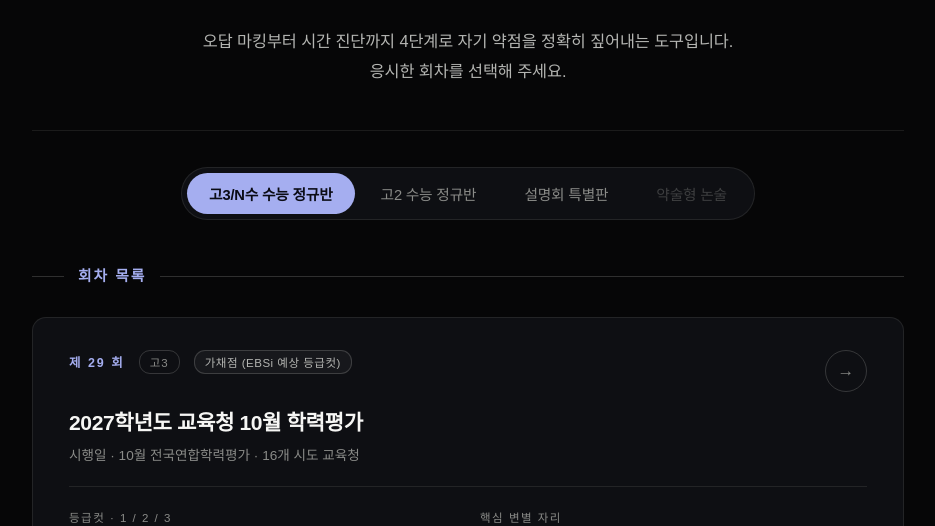
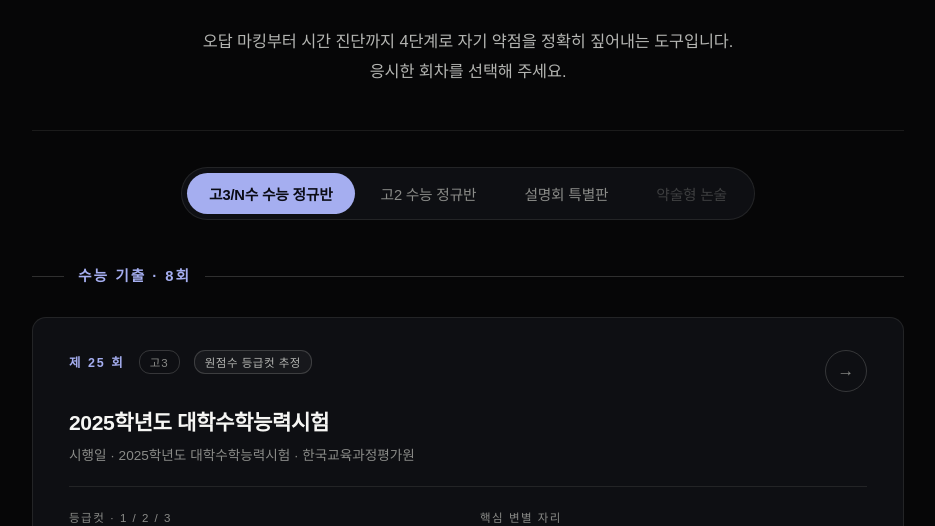
Before and after one commit to oreum1222/oreum-mocksys, a plain HTML site: page index.html in a window 1280 px wide. Shown: the part 274-800 px from the top of the page, without its empty margins (172-1107 px from the left). Drawn offline with Linux system fonts and the light colour scheme; a web font is replaced by a local one.

Commit message:
고3 회차 목록을 수능 기출, 평가원 기출, 학력평가, 사설(실전) 모의고사로 나눔(카드 메타 로드는 id로 찾게)
Co-Authored-By: Claude Opus 5.5 <noreply@anthropic.com>

```diff
--- a/index.html
+++ b/index.html
@@ -66,6 +66,7 @@ body{
 }
 .section-label::before,.section-label::after{content:'';height:1px;background:var(--border-soft);flex:1}
 .section-label::before{flex:0 0 32px}
+.exam-list + .group-label{margin-top:44px}
 
 /* ─── Exam cards (회차 선택) ─── */
 .exam-list{display:grid;gap:20px;grid-template-columns:1fr}
@@ -453,6 +454,21 @@ const COURSES = [
 // 다시 보이게 하려면 false로 바꾸거나 주소 뒤에 ?all=1 을 붙인다. 회차 자료와 직접 주소는 그대로 살아 있다.
 const HIDE_PRIVATE_G3 = true;
 function isPrivateExam(meta){ return /사설 모의고사/.test(meta.tagDate || ''); }
+// 고3/N수 회차 목록 묶음(2026-11-26). 회차에 group 키를 직접 주면 그것이 우선한다.
+const G3_GROUPS = [
+  { key:'suneung', label:'수능 기출' },
+  { key:'kice', label:'평가원 기출' },
+  { key:'hakpyeong', label:'학력평가' },
+  { key:'private', label:'사설(실전) 모의고사' }
+];
+function examGroup(meta){
+  if(meta.group) return meta.group;
+  const t = meta.tagDate || '';
+  if(/사설 모의고사/.test(t)) return 'private';
+  if(/대학수학능력시험/.test(t)) return 'suneung';
+  if(/평가원/.test(t)) return 'kice';
+  return 'hakpyeong';
+}
 function showAllExams(){ try{ return new URLSearchParams(location.search).get('all')==='1'; }catch(e){ return false; } }
 function courseOf(meta){ return (meta && meta.course) || 'g3'; }
 function courseInfo(key){ return COURSES.find(c=>c.key===key) || COURSES[0]; }
@@ -919,10 +935,12 @@ function renderRouter(){
   const sectionLabel = el('div',{class:'section-label'},'회차 목록');
   const list = el('div',{class:'exam-list'});
 
+  const cardById = {};   // 비동기 메타 로드가 카드를 찾을 자리(묶음으로 나뉘어도 id로 찾는다)
   exams.forEach(meta=>{
     const card = el('button',{class:'exam-card', onclick:()=>loadExam(meta.id)});
     card.appendChild(buildCardContent(meta));
     list.appendChild(card);
+    cardById[meta.id] = card;
   });
   if(!exams.length) list.appendChild(el('div',{class:'exam-empty', html: cinfo.empty || '등록된 회차가 없습니다.'}));
 
@@ -961,8 +979,25 @@ function renderRouter(){
 
   root.appendChild(wrapHeader);
   root.appendChild(tabs);
-  root.appendChild(sectionLabel);
-  root.appendChild(list);
+  if(course==='g3' && exams.length){
+    // 고3/N수: 수능 기출, 평가원 기출, 학력평가, 사설(실전) 모의고사로 나눠 보인다
+    G3_GROUPS.forEach(g=>{
+      const items = exams.filter(m=>examGroup(m)===g.key);
+      if(!items.length) return;
+      const gl = el('div',{class:'exam-list'});
+      items.forEach(meta=>{
+        const card = el('button',{class:'exam-card', onclick:()=>loadExam(meta.id)});
+        card.appendChild(buildCardContent(meta));
+        gl.appendChild(card);
+        cardById[meta.id] = card;
+      });
+      root.appendChild(el('div',{class:'section-label group-label'}, g.label+' · '+items.length+'회'));
+      root.appendChild(gl);
+    });
+  } else {
+    root.appendChild(sectionLabel);
+    root.appendChild(list);
+  }
   // 특별 진단은 회차 목록 아래에 둔다(2026-09-16, 응시 기간이 끝나 위에서 내림)
   if(specials.length){ root.appendChild(specialLabel); root.appendChild(specialList); }
   root.appendChild(footer);
@@ -970,7 +1005,8 @@ function renderRouter(){
   // 카드별 메타 비동기 로드
   exams.forEach((meta, idx)=>{
     fetch(meta.file+'?v='+DATA_VER).then(r=>r.json()).then(d=>{
-      const cardEl = list.children[idx];
+      const cardEl = cardById[meta.id];
+      if(!cardEl) return;
       clear(cardEl);
       cardEl.appendChild(buildCardContent(meta, d));
     }).catch(err=>{
```
